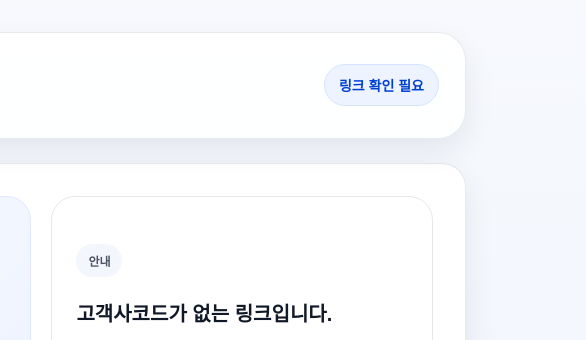
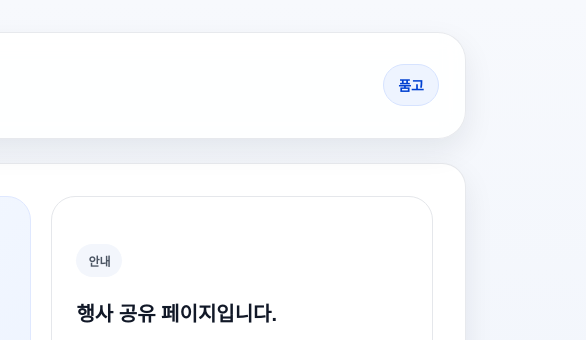
Before and after one commit to poomgo-n/event, a plain HTML site: page index.html in a window 1280 px wide. Shown: the top 340 px of the page, 694-1280 px from the left. Drawn offline with Linux system fonts and the light colour scheme; a web font is replaced by a local one.

Commit message:
Update index.html

```diff
--- a/index.html
+++ b/index.html
@@ -1101,15 +1101,22 @@
       }
     }
 
-    function setClientInvalid(message) {
-      state.clientValid = false;
-      els.clientBadge.textContent = '링크 확인 필요';
-      els.homeClientName.textContent = message;
-      els.clientName.value = '';
-      els.clientCodeView.value = '';
-      showStatus(message, 'error');
-    }
-
+function setClientInvalid(message) {
+  state.clientValid = false;
+
+  // 🔥 여기 핵심 수정
+  els.clientBadge.textContent = '품고';  // ← 로고 옆에 뜨는 텍스트
+
+  // 🔥 메인 문구도 깔끔하게
+  els.homeClientName.textContent = '행사 공유 페이지입니다.';
+
+  // 입력폼은 비워두되 UI는 깨지지 않게
+  els.clientName.value = '';
+  els.clientCodeView.value = '';
+
+  // ❌ 에러 느낌 제거
+  clearStatus();
+}
     function showPanel(name) {
       els.homePanel.classList.remove('active');
       els.formPanel.classList.remove('active');
```
